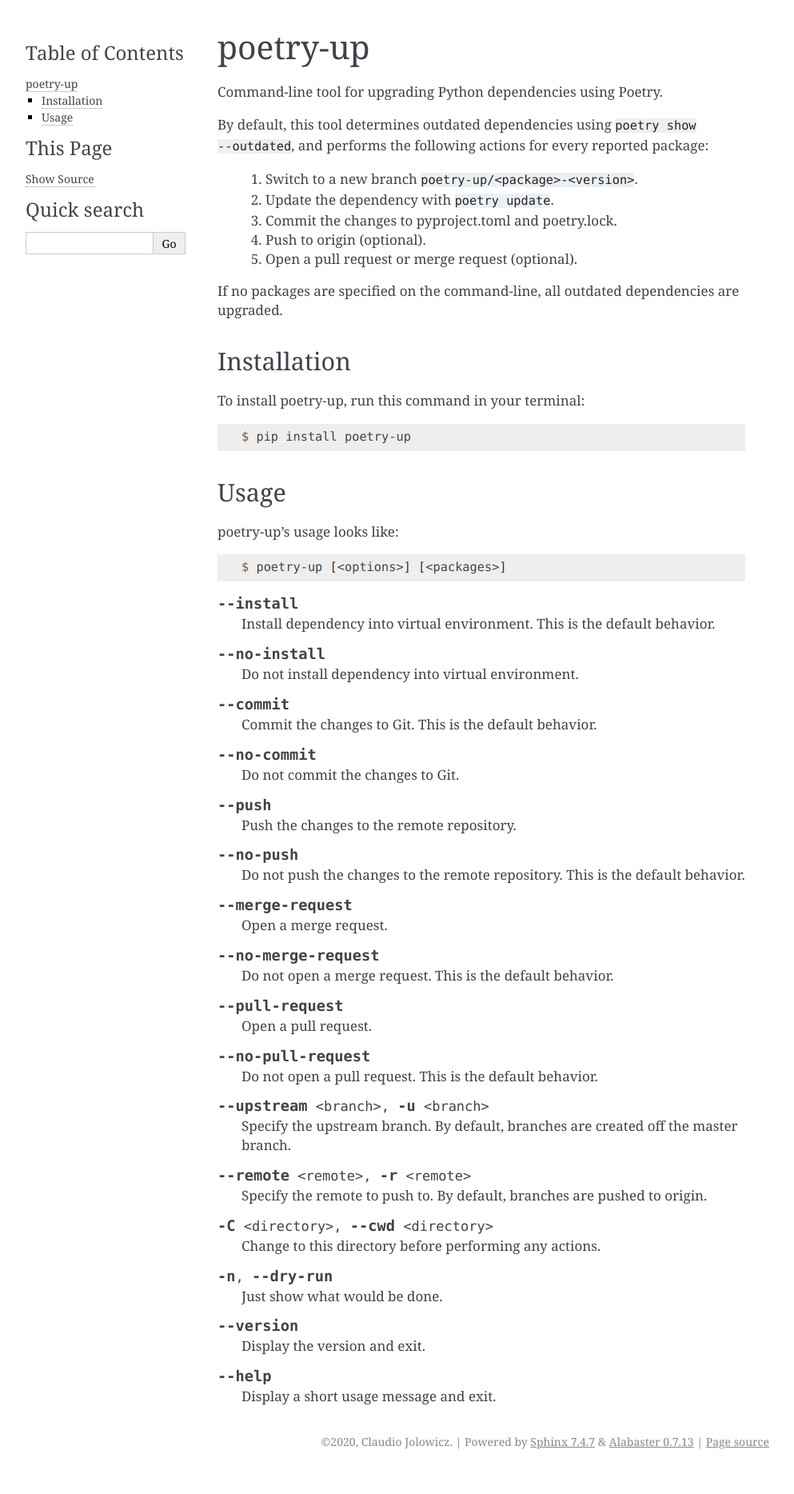
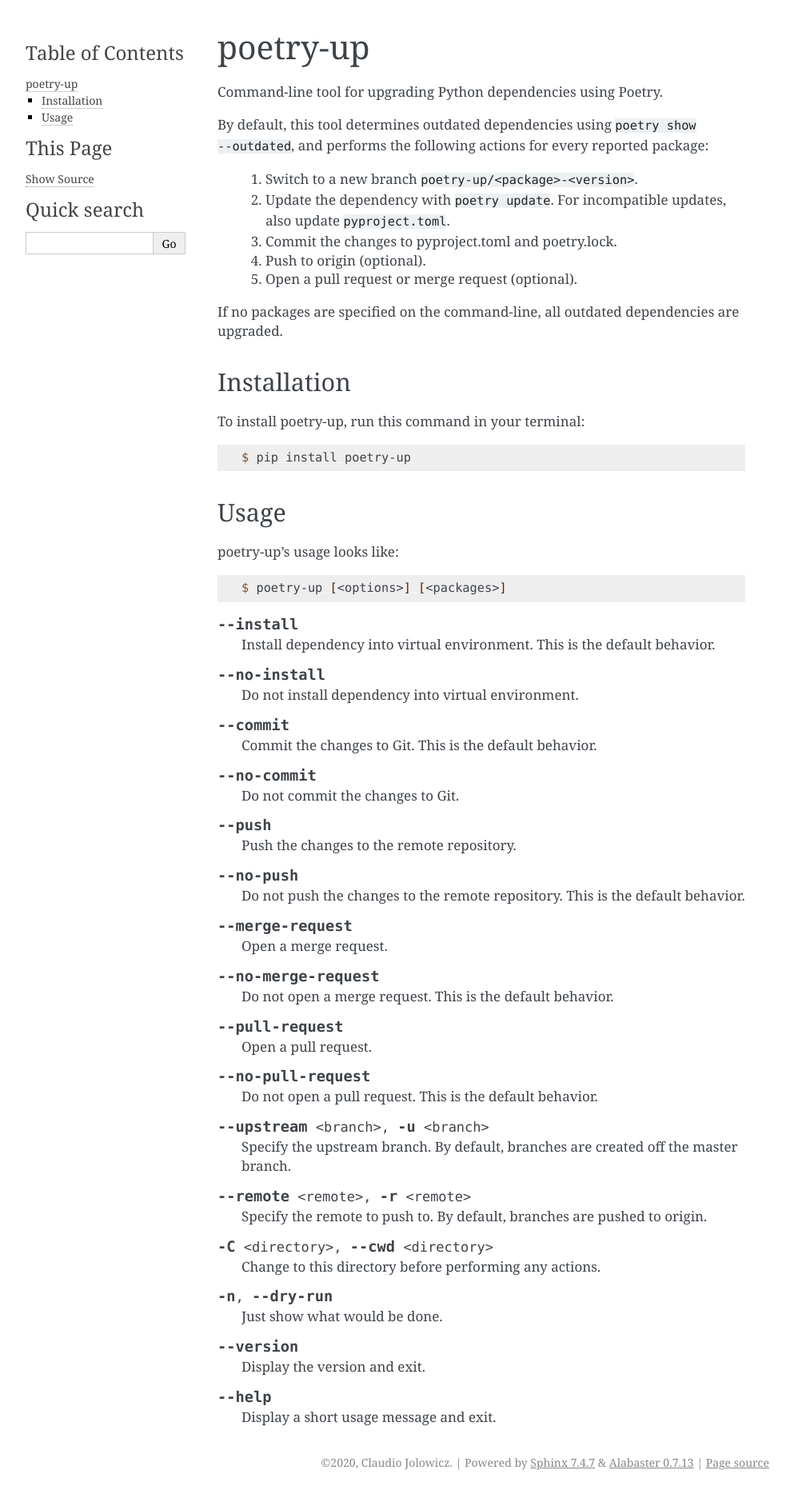
Before and after one commit to cjolowicz/poetry-up, a Sphinx documentation site: the page built from docs/index.rst, in a window 1280 px wide. Shown: the whole page at 80% size, without its empty margins (148-1141 px from the left). Built offline with Sphinx 7.4.7, drawn with Linux system fonts in a browser that asks for light colours; before the commit the page ends 1842 px from its top, so only the background shows below that.

Commit message:
Add documentation for #19 (#23)

```diff
--- a/docs/index.rst
+++ b/docs/index.rst
@@ -19,6 +19,7 @@
 
     1. Switch to a new branch ``poetry-up/<package>-<version>``.
     2. Update the dependency with ``poetry update``.
+       For incompatible updates, also update ``pyproject.toml``.
     3. Commit the changes to pyproject.toml and poetry.lock.
     4. Push to origin (optional).
     5. Open a pull request or merge request (optional).
```
